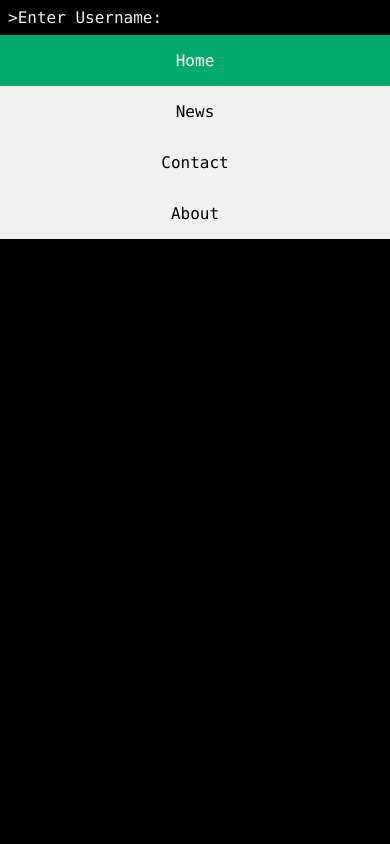
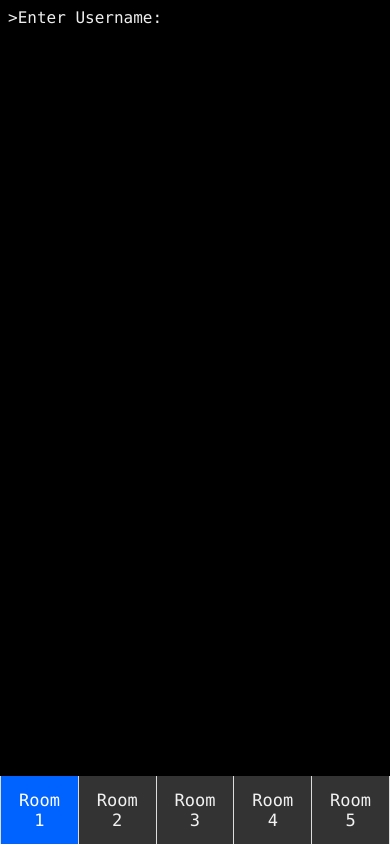
Before and after one commit to AncientBison/coral-2.0, a website with bundled scripts: page client/index.html in a window 390 px wide. Built offline with nearby package versions, Linux system fonts and the light colour scheme; files whose address does not match are found by name.

Commit message:
Finished Rooms Bar.

```diff
--- a/client/index.html
+++ b/client/index.html
@@ -15,17 +15,18 @@
 
 <body>
 	<!--TODO: ADD STYLING   <span class="material-symbols-outlined" id="settings"><a href="settings.html">settings</a></span> -->
+	<div class="navbar" id="navbar">
+		<a class="room-element active" data-to="1" id="room1" href="#room1">Room 1</a>
+		<a class="room-element"        data-to="2" id="room2" href="#room2">Room 2</a>
+		<a class="room-element"        data-to="3" id="room3" href="#room3">Room 3</a>
+		<a class="room-element"        data-to="4" id="room4" href="#room4">Room 4</a>
+		<a class="room-element"        data-to="5" id="room5" href="#room5">Room 5</a>
+  	</div>
 	<div id="messages">
 		<p id="message-start">></p><span contenteditable id="message" autofocus autocapitalize="off" autocomplete="off" autocorrect="off"></span>
 	</div>
 	<!--add p elements, any keys typed are added to a new line in the console, done with keypress. -->
-	<!-- <div class="navbar" id="navbar">
-    <a class="room-element active" data-to="1" id="room1" href="#room1">Room 1</a>
-    <a class="room-element"        data-to="2" id="room2" href="#room2">Room 2</a>
-    <a class="room-element"        data-to="3" id="room3" href="#room3">Room 3</a>
-    <a class="room-element"        data-to="4" id="room4" href="#room4">Room 4</a>
-    <a class="room-element"        data-to="5" id="room5" href="#room5">Room 5</a>
-  	</div> -->
+
 	<!-- <pre id="debug-mobile"></pre> -->
 	<!-- <nav>
 	<ul>
@@ -48,12 +49,12 @@
 	</nav> -->
 
 
-	<div class="sidebar">
+	<!-- <div class="sidebar">
 		<a class="active" href="#home">Home</a>
 		<a href="#news">News</a>
 		<a href="#contact">Contact</a>
 		<a href="#about">About</a>
-	</div>
+	</div> -->
 
 	<script src="/socket.io/socket.io.js"></script>
 	<script type="module" src="script.js"></script>
--- a/client/script.js
+++ b/client/script.js
@@ -48,6 +48,18 @@ class Message {
     return `{${this.username}}: ${this.text}`;
   }
 }
+
+function isDeviceiOS() {
+  return [
+    'iPad Simulator',
+    'iPhone Simulator',
+    'iPod Simulator',
+    'iPad',
+    'iPhone',
+    'iPod'
+  ].includes(navigator.platform) || (navigator.userAgent.includes("Mac") && "ontouchend" in document)
+}
+
 
 socket.on("connect", () => {
   connected = true;
@@ -123,6 +135,9 @@ function addMessage(message) {
 }
 
 window.onload = function() {
+  if (!isDeviceiOS()) {
+    document.getElementById("navbar").classList.add("bottom-fixed");
+  }
   messageElement = document.getElementById("message");
   messageElement.focus();
   setupUsernameEntrace();
@@ -246,12 +261,12 @@ document.addEventListener("keypress", function() {
   messageElement.focus();
 });
 
-// const scrollContainer = document.getElementById("navbar");
+const scrollContainer = document.getElementById("navbar");
 
-// scrollContainer.addEventListener("wheel", (evt) => {
-//     evt.preventDefault();
-//     scrollContainer.scrollLeft += evt.deltaY;
-// }, {passive: true});
+scrollContainer.addEventListener("wheel", (evt) => {
+    evt.preventDefault();
+    scrollContainer.scrollLeft += evt.deltaY;
+}, {passive: true});
 
 function joinRoom(roomLocation) {
   if (roomLocation != room) {
@@ -272,7 +287,7 @@ for (let element of document.getElementsByClassName("room-element")) {
 }
 
 window.addEventListener("resize", () => {
-  document.getElementById("messages").style.maxHeight = window.innerHeight - document.getElementById("messages").outerHeight + "px";
+  document.getElementById("messages").style.maxHeight = window.innerHeight - document.getElementById("navbar").offsetHeight - document.getElementById("messages").outerHeight + "px";
   scrollToBottomOfMessages();
 });
 
--- a/client/style.css
+++ b/client/style.css
@@ -68,16 +68,19 @@ a {
   display: none;
 }
 
-/* .navbar::-webkit-scrollbar {
+.navbar::-webkit-scrollbar {
   display: none;
+}
+
+.bottom-fixed {
+  position: fixed;
+  bottom: 0;
 }
 
 .navbar {
   background-color: #333;
-  /* overflow-x: scroll;
-  /* overflow-y: hidden;
-  position: fixed;
-  bottom: 0;
+  /* overflow-x: scroll; */
+  /* overflow-y: hidden; */
   width: 100%;
   white-space: normal;
   display: flex;
@@ -85,15 +88,15 @@ a {
   -ms-overflow-style: none;
   scrollbar-width: none;
   scroll-behavior: smooth;
-  /* scroll-snap-type: x-manditory;
-  /* scroll-snap-align: start;
+  /* scroll-snap-type: x-manditory; */
+  /* scroll-snap-align: start; */
   justify-content: center;
 }
 
 .navbar a {
   float: left;
   flex-direction: column;
-  /* display: flex;
+  /* display: flex; */
   color: #f2f2f2;
   text-align: center;
   padding: 14px 16px;
@@ -116,61 +119,4 @@ a {
 .navbar .active {
   background-color: #0062ff !important;
   color: white !important;
-} */
-
-/* The side navigation menu */
-.sidebar {
-  margin: 0;
-  padding: 0;
-  width: 200px;
-  background-color: #f1f1f1;
-  position: fixed;
-  height: 100%;
-  overflow: auto;
 }
-
-/* Sidebar links */
-.sidebar a {
-  display: block;
-  color: black;
-  padding: 16px;
-  text-decoration: none;
-}
-
-/* Active/current link */
-.sidebar a.active {
-  background-color: #04AA6D;
-  color: white;
-}
-
-/* Links on mouse-over */
-.sidebar a:hover:not(.active) {
-  background-color: #555;
-  color: white;
-}
-
-/* Page content. The value of the margin-left property should match the value of the sidebar's width property */
-div.content {
-  margin-left: 200px;
-  padding: 1px 16px;
-  height: 1000px;
-}
-
-/* On screens that are less than 700px wide, make the sidebar into a topbar */
-@media screen and (max-width: 700px) {
-  .sidebar {
-    width: 100%;
-    height: auto;
-    position: relative;
-  }
-  .sidebar a {float: left;}
-  div.content {margin-left: 0;}
-}
-
-/* On screens that are less than 400px, display the bar vertically, instead of horizontally */
-@media screen and (max-width: 400px) {
-  .sidebar a {
-    text-align: center;
-    float: none;
-  }
-}
```
